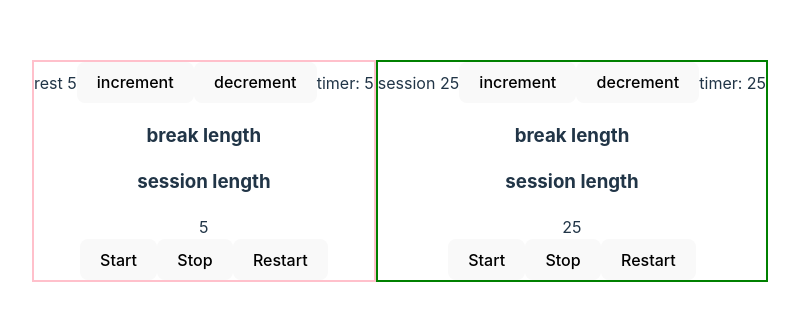
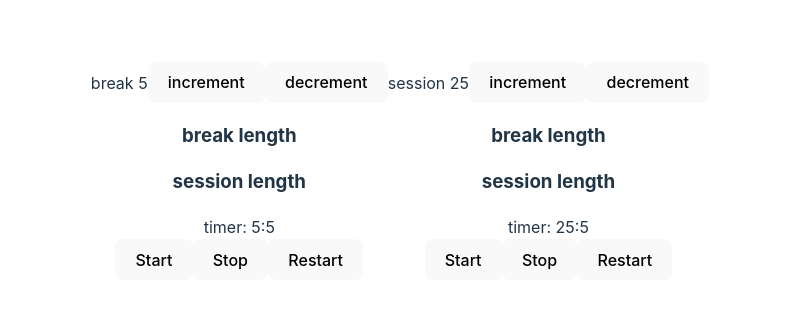
Before and after one commit to crisxh/25x5Timer, a React (Vite) app: page / in a window 1280 px wide. Shown: the part 229-550 px from the top of the page, without its empty margins (240-1039 px from the left). Built offline with nearby package versions, Linux system fonts and the light colour scheme.

Commit message:
seconds countdown

```diff
--- a/src/App.jsx
+++ b/src/App.jsx
@@ -2,7 +2,7 @@ import { useState } from 'react'
 import reactLogo from './assets/react.svg'
 import viteLogo from '/vite.svg'
 import './App.css'
-import TimerType from './components/TimerType/TimerType'
+import Timer from './components/Timer/Timer'
 
 
 function App() {
@@ -14,8 +14,8 @@ function App() {
   return (
     <>
       <div id="app">
-        <TimerType id='id' minutes={5} type='rest' />
-        <TimerType id='id2' minutes={25} type='session' />
+        <Timer minutes={5} type='break' />
+        <Timer minutes={25} type='session' />
       </div>
     </>
   )
--- a/src/components/TimerType/TimerType.jsx
+++ b/src/components/Timer/Timer.jsx
@@ -1,26 +1,37 @@
 import { useState } from 'react'
-import './TimerType.css'
+import './Timer.css'
 
-function TimerType({ type, minutes, id }) {
-    const [time, setTime] = useState(minutes)
-    const [timer, setTimer] = useState(minutes);
+function Timer({ type, minutes, id }) {
+    const [min, setMin] = useState(minutes)
+    const [seconds, setSeconds] = useState(5)
+    const [timer, setTimer] = useState(min);
     const [intervalId, setIntervalId] = useState(false);
-    //const [userTime, setUserTime] = useState(0);
+    const [secIntervalId, setSecIntervalid] = useState(false)
+    const [userTime, setUserTime] = useState(0);
 
     function handleIncrement() {
-        console.log(time)
-        setTime(prev => prev + 1)
+        console.log(min)
+
+        setMin(prev => prev + 1)
+        //  setTimer(min)
+
+        console.log(timer)
 
     }
 
     function handleDecrement() {
-        console.log(time)
-        setTime(prev => prev - 1)
+        console.log(min)
+
+        setMin(prev => prev - 1)
+        // setTimer(min)
+
+
+        console.log(timer)
     }
 
 
 
-    //helper function to convert time
+    //helper function to convert min
     const secondsToMinutes = (seconds) => {
         let minutes = seconds / 60;
         let timerSeconds = seconds % 60
@@ -33,12 +44,13 @@ function TimerType({ type, minutes, id }) {
 
     const countdown = () => {
 
-        if (time > 0) {
-            setTimer(prev => prev - 1);
+        if (seconds > 0) {
+            setSeconds(prev => prev - 1);
+            console.log('seconds ', seconds)
+        }
+        if (seconds == 0) {
+            setMin(prev => prev - 1)
 
-            if (time === 0) {
-                stopCountDown()
-            }
 
         }
 
@@ -76,17 +88,17 @@ function TimerType({ type, minutes, id }) {
 
     }
     const restartCountDown = () => {
-        setTimer(userTime);
+        setSeconds(5);
         setIntervalId(false);
         clearInterval(intervalId);
     }
 
     return (
         <div id={id}>
-            {type} {time}
+            {type} {min}
             <button onClick={handleIncrement}>increment</button>
             <button onClick={handleDecrement}>decrement</button>
-            timer: {timer}
+
 
             <div id='Countdown' >
                 <div id="break-label">
@@ -95,7 +107,7 @@ function TimerType({ type, minutes, id }) {
                 <div id="sesson-label">
                     <h3>session length</h3>
                 </div>
-                <div id='timer'> {timer} </div>
+                <div id='timer'> timer: {min}:{seconds}</div>
                 <div id='buttons'>
                     <button className='timerButton' id="" onClick={startCountDown}>
                         Start
@@ -116,4 +128,4 @@ function TimerType({ type, minutes, id }) {
 
 
 }
-export default TimerType;
+export default Timer;
```
Also changed, not shown: src/components/Timer/Timer.css (renamed from src/components/TimerType/TimerType.css).
